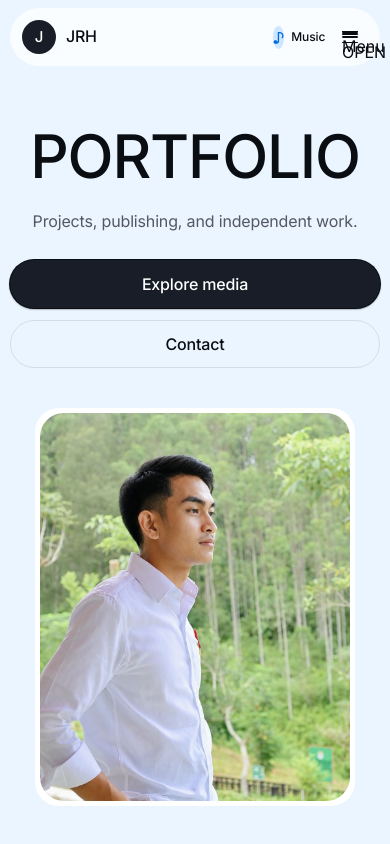
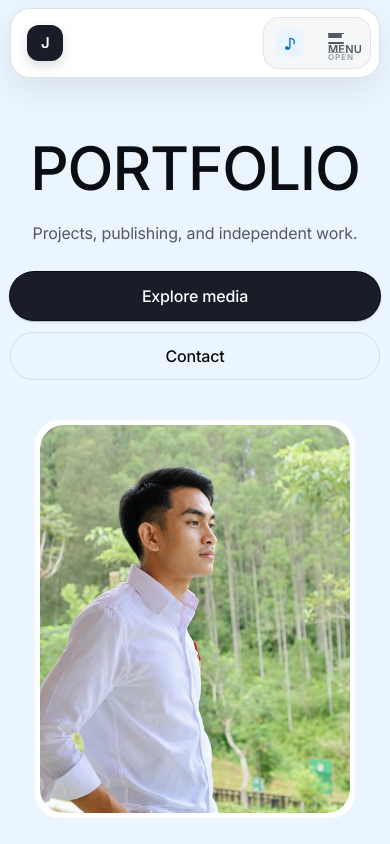
Before and after one commit to LionerHakim/JRHs, a React (Vite) app: page / in a window 390 px wide. Shown: the top 844 px of the page. Built offline with nearby package versions, Linux system fonts and the light colour scheme.

Commit message:
redesign navbar panels and unified 60px active blur

```diff
--- a/src/index.css
+++ b/src/index.css
@@ -659,6 +659,81 @@ img { display: block; max-width: 100%; }
   .music-track-art { width: 50px; height: 50px; }
 }
 
+/* JRH NAVBAR REDESIGN — solid, strong, premium, medium-center */
+.nav{position:sticky;z-index:300;top:14px;width:min(760px,calc(100% - 28px));min-height:68px;margin:14px auto 0;padding:8px;display:grid;grid-template-columns:minmax(0,1fr) auto;align-items:center;gap:8px;border:1px solid rgba(10,13,18,.12);border-radius:22px;background:rgba(255,255,255,.98);box-shadow:0 12px 32px rgba(10,13,18,.08),0 1px 0 rgba(255,255,255,.9) inset;backdrop-filter:blur(18px);-webkit-backdrop-filter:blur(18px)}
+.wordmark{min-width:0;display:inline-flex;align-items:center;gap:10px;width:fit-content;padding:4px 10px 4px 4px;border-radius:16px;color:var(--ink);font-family:var(--font-aeonik);font-size:17px;font-weight:600;letter-spacing:-.035em}
+.brand-mark{width:38px;height:38px;display:grid;place-items:center;border-radius:12px;background:var(--charcoal);color:var(--paper);font-size:15px;font-weight:600;box-shadow:0 5px 12px rgba(10,13,18,.14)}
+.nav-actions{position:relative;z-index:320;min-width:0;display:flex;align-items:center;justify-content:flex-end;gap:6px;padding:4px;border:1px solid rgba(10,13,18,.08);border-radius:16px;background:var(--mist)}
+.nav-action{position:relative;min-height:44px;border:1px solid transparent;border-radius:12px;background:transparent;color:var(--graphite);transition:background-color 220ms var(--ease),color 220ms var(--ease),border-color 220ms var(--ease),transform 220ms var(--ease),box-shadow 220ms var(--ease)}
+.nav-action:hover,.nav-action:focus-visible{background:var(--paper);border-color:rgba(10,13,18,.08);color:var(--ink);transform:translateY(-1px)}
+.nav-action.is-open{background:var(--charcoal);border-color:var(--charcoal);color:var(--paper);box-shadow:0 6px 16px rgba(10,13,18,.18)}
+.music-toggle,.menu-toggle{width:auto;min-width:112px;display:grid;grid-template-columns:28px minmax(0,1fr) auto;align-items:center;gap:8px;padding:0 11px 0 8px}
+.nav-action-glyph{width:28px;height:28px;display:grid;place-items:center;border-radius:9px;background:#eaf4ff;color:var(--blue-strong);font-size:15px;line-height:1}
+.nav-action.is-open .nav-action-glyph{background:var(--blue-strong);color:var(--paper)}
+.nav-action-label{text-align:left;font-size:11px;font-weight:600;letter-spacing:.015em;text-transform:uppercase}
+.nav-action-meta{color:var(--fog);font-size:8px;font-weight:600;letter-spacing:.12em;text-transform:uppercase}
+.nav-action.is-open .nav-action-meta{color:#a9d3ff}
+.nav-menu-lines{width:28px;height:28px;display:grid;place-content:center;gap:4px;border-radius:9px;background:#eef0f3}
+.nav-menu-lines>span{width:14px;height:1.6px;display:block;border-radius:99px;background:currentColor;transition:transform 240ms var(--ease),opacity 180ms var(--ease)}
+.menu-toggle.is-open .nav-menu-lines{background:#2b313c}
+.menu-toggle.is-open .nav-menu-lines>span:nth-child(1){transform:translateY(5.6px) rotate(45deg)}
+.menu-toggle.is-open .nav-menu-lines>span:nth-child(2){opacity:0}
+.menu-toggle.is-open .nav-menu-lines>span:nth-child(3){transform:translateY(-5.6px) rotate(-45deg)}
+:root{--panel-medium:min(500px,calc(100vw - 32px));--panel-radius:28px;--panel-active-blur:60px;--panel-backdrop:rgba(235,245,255,.32)}
+.site-shell.menu-open::before,.site-shell.music-open::before{content:"";position:fixed;inset:0;z-index:270;background:var(--panel-backdrop);backdrop-filter:blur(var(--panel-active-blur)) saturate(.86);-webkit-backdrop-filter:blur(var(--panel-active-blur)) saturate(.86);pointer-events:auto}
+.site-shell.menu-open>main,.site-shell.menu-open>footer,.site-shell.music-open>main,.site-shell.music-open>footer{filter:blur(10px);pointer-events:none;user-select:none;transition:filter 260ms var(--ease)}
+.site-shell>main,.site-shell>footer{transition:filter 260ms var(--ease)}
+.site-shell.menu-open .nav,.site-shell.music-open .nav{z-index:340}
+.nav-actions>nav,.music-panel{position:fixed;z-index:360;top:50%;left:50%;right:auto;width:var(--panel-medium);margin:0;padding:22px;border:1px solid rgba(255,255,255,.12);border-radius:var(--panel-radius);background:#11151d;color:var(--paper);box-shadow:0 28px 90px rgba(10,13,18,.28),inset 0 1px 0 rgba(255,255,255,.06);opacity:0;visibility:hidden;pointer-events:none;transform:translate(-50%,-46%) scale(.965);transform-origin:center;transition:opacity 260ms var(--ease),visibility 260ms var(--ease),transform 360ms var(--ease)}
+.nav-actions>nav::before,.music-panel::before{content:"";position:absolute;inset:1px;border-radius:calc(var(--panel-radius) - 1px);pointer-events:none;border:1px solid rgba(0,153,255,.08)}
+.nav-actions>nav.is-open,.music-panel.is-open{opacity:1;visibility:visible;pointer-events:auto;transform:translate(-50%,-50%) scale(1)}
+.menu-panel-head,.music-panel-head{display:flex;align-items:flex-end;justify-content:space-between;gap:16px}
+.menu-panel-head{padding:2px 2px 17px;border-bottom:1px solid rgba(255,255,255,.09)}
+.menu-panel-head>div,.music-panel-head>div{min-width:0}
+.menu-panel-head span,.menu-panel-foot,.music-eyebrow,.music-status{color:#8e9aaa;font-size:9px;font-weight:600;letter-spacing:.13em;text-transform:uppercase}
+.menu-panel-head strong,.music-panel-head strong{display:block;margin-top:5px;color:var(--paper);font-family:var(--font-aeonik);font-size:25px;font-weight:600;letter-spacing:-.035em}
+.menu-panel-count{padding:7px 9px;border:1px solid rgba(255,255,255,.09);border-radius:99px;color:#a9d3ff!important;background:rgba(255,255,255,.045);white-space:nowrap}
+.menu-panel-grid{display:grid;grid-template-columns:repeat(2,minmax(0,1fr));gap:8px;padding:18px 0}
+.menu-panel-grid a{min-width:0;min-height:64px;display:grid;grid-template-columns:30px minmax(0,1fr) 16px;align-items:center;gap:10px;padding:11px;border:1px solid rgba(255,255,255,.07);border-radius:16px;background:rgba(255,255,255,.045);color:#dfe4eb;transition:transform 220ms var(--ease),background-color 220ms var(--ease),border-color 220ms var(--ease),color 220ms var(--ease)}
+.menu-panel-grid a:hover,.menu-panel-grid a:focus-visible{border-color:rgba(255,255,255,.14);background:rgba(255,255,255,.09);transform:translateY(-2px)}
+.menu-panel-grid a.is-active{border-color:rgba(0,153,255,.35);background:rgba(0,105,224,.16);color:var(--paper);box-shadow:inset 3px 0 0 var(--blue-strong)}
+.menu-item-index{width:30px;height:30px;display:grid;place-items:center;border-radius:9px;background:rgba(255,255,255,.08);color:#9ca7b4;font-size:9px;font-weight:600;font-variant-numeric:tabular-nums}
+.menu-panel-grid a.is-active .menu-item-index{background:var(--blue-strong);color:var(--paper);box-shadow:0 0 0 4px rgba(0,105,224,.13)}
+.menu-item-label{min-width:0;overflow:hidden;text-overflow:ellipsis;color:inherit;font-size:12px;font-weight:600;letter-spacing:-.005em}
+.menu-item-arrow{justify-self:end;color:#788392;font-size:13px;transition:color 220ms var(--ease),transform 220ms var(--ease)}
+.menu-panel-grid a:hover .menu-item-arrow,.menu-panel-grid a:focus-visible .menu-item-arrow,.menu-panel-grid a.is-active .menu-item-arrow{color:#9ed0ff;transform:translate(2px,-2px)}
+.menu-panel-foot{display:flex;align-items:center;justify-content:space-between;gap:12px;padding:14px 2px 1px;border-top:1px solid rgba(255,255,255,.09);text-transform:none;letter-spacing:0}
+.music-panel-head{align-items:flex-start;padding:2px 2px 17px;border-bottom:1px solid rgba(255,255,255,.09)}
+.music-status{padding:6px 9px;border:1px solid rgba(0,153,255,.24);border-radius:99px;background:rgba(0,153,255,.09);color:#9ed0ff!important}
+.music-track{display:grid;grid-template-columns:72px minmax(0,1fr);align-items:center;gap:16px;margin-top:18px;padding:15px;border:1px solid rgba(255,255,255,.07);border-radius:20px;background:rgba(255,255,255,.045);box-shadow:inset 0 1px 0 rgba(255,255,255,.03)}
+.music-track-art{width:72px;height:72px;display:grid;place-items:center;border-radius:18px;background:#0a6fe8;color:var(--paper);font-size:29px;box-shadow:0 12px 28px rgba(0,105,224,.22)}
+.music-track-copy strong{display:block;color:var(--paper);font-size:16px;font-weight:600;letter-spacing:-.015em}
+.music-track-copy span{display:block;margin-top:5px;color:#9ba6b4;font-size:12px}
+.music-progress{height:4px;margin:19px 4px 16px;overflow:hidden;border-radius:99px;background:rgba(255,255,255,.1)}
+.music-progress span{display:block;width:26%;height:100%;border-radius:inherit;background:#4da0ff}
+.music-controls{display:flex;align-items:center;justify-content:center;gap:12px}
+.music-controls button{width:40px;height:40px;border:1px solid rgba(255,255,255,.07);border-radius:50%;background:rgba(255,255,255,.045);color:#dfe4eb}
+.music-controls .music-play{width:50px;height:50px;background:var(--paper);color:var(--charcoal);box-shadow:0 8px 22px rgba(0,0,0,.2)}
+@media (max-width:640px){
+  .nav{width:calc(100% - 20px);top:8px;margin-top:8px;min-height:62px;border-radius:20px}
+  .nav-actions{gap:4px;padding:3px}
+  .music-toggle,.menu-toggle{min-width:48px;grid-template-columns:30px;justify-content:center;padding:0 7px}
+  .nav-action-label,.nav-action-meta,.wordmark>span:last-child{display:none}
+  .brand-mark{width:36px;height:36px}
+  .nav-actions>nav,.music-panel{width:min(420px,calc(100vw - 20px));padding:18px;border-radius:24px}
+  .nav-actions>nav::before,.music-panel::before{border-radius:23px}
+  .menu-panel-grid{gap:6px}
+  .menu-panel-grid a{min-height:58px;grid-template-columns:28px minmax(0,1fr) 14px}
+  .menu-item-index{width:28px;height:28px}
+  .music-track{grid-template-columns:60px minmax(0,1fr)}
+  .music-track-art{width:60px;height:60px}
+}
+@media (max-width:390px){
+  .nav{width:calc(100% - 12px);min-height:58px}
+  .nav-actions>nav,.music-panel{width:calc(100vw - 12px);padding:15px}
+  .menu-panel-grid{grid-template-columns:1fr}
+  .menu-panel-grid a{min-height:54px}
+}
 /* Hero — centered editorial stack */
 .hero,
 .section {
```
